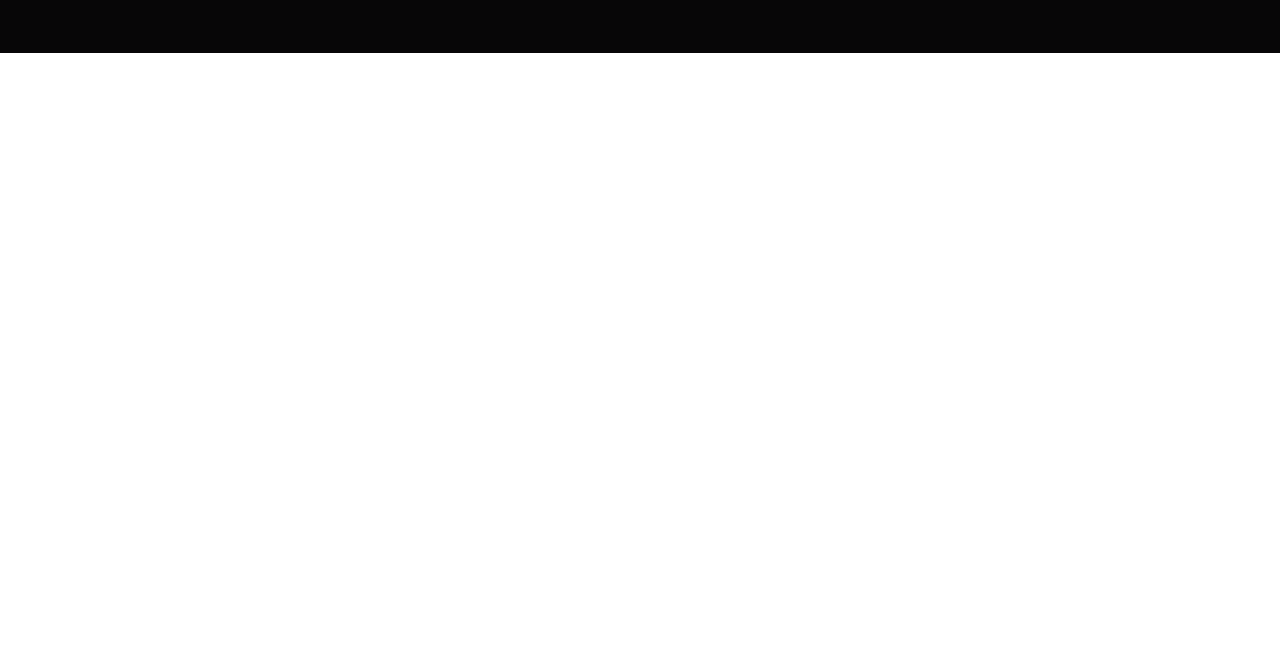
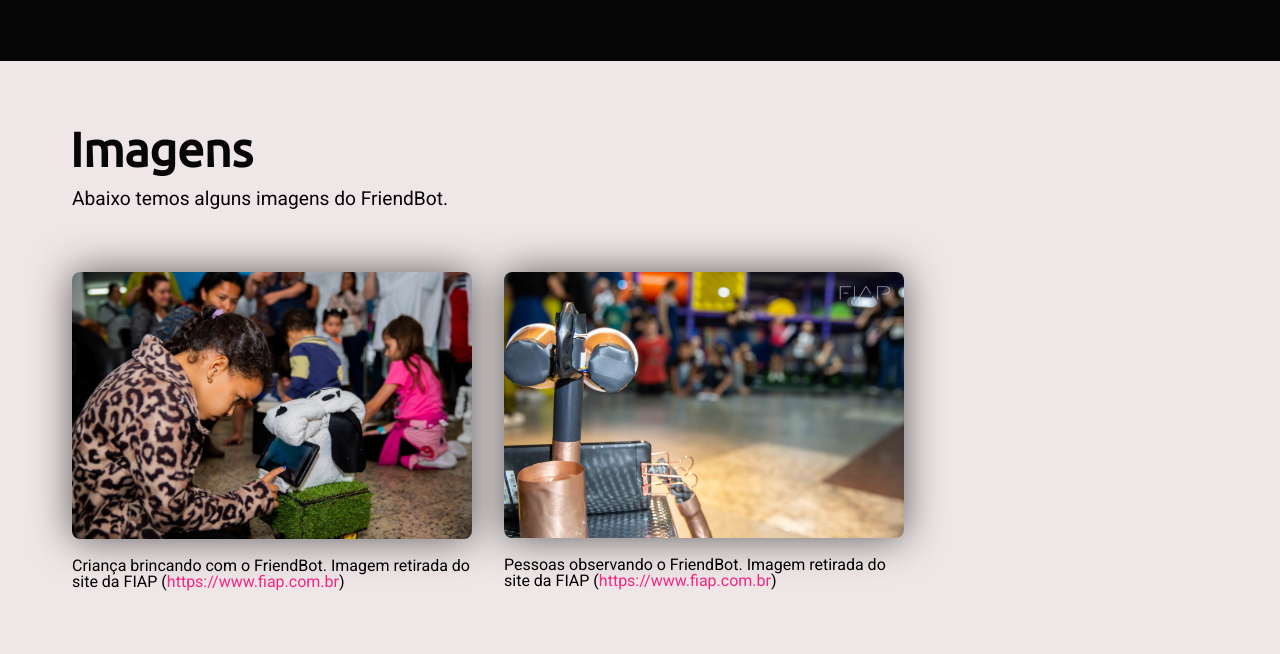
Before and after one commit to hotequil/fiap-friend-bot-web-page, a plain HTML site: page index.html in a window 1280 px wide. Shown: the part 1528-2182 px from the top of the page. Before the commit the page ends 1581 px from the top, so only its background shows below. Drawn offline with Linux system fonts and the light colour scheme.

Commit message:
feita parte de imagens

```diff
--- a/index.html
+++ b/index.html
@@ -78,6 +78,24 @@
                         </div>
                     </article>
                 </section>
+                <section class="home__fourth-content home__space">
+                    <article class="container home__objective">
+                        <div>
+                            <h2 class="home__subtitle home__subtitle--black">Imagens</h2>
+                            <p class="home__word home__word--black">Abaixo temos alguns imagens do FriendBot.</p>
+                            <div class="home__imgs">
+                                <figure class="home__fig">
+                                    <img class="home__fig-img" src="imgs/kid-with-friendbot.webp" alt="Criança brincando com o FriendBot">
+                                    <figcaption class="home__figcapt">Criança brincando com o FriendBot. Imagem retirada do site da FIAP (<a href="https://www.fiap.com.br" class="link" target="_blank" rel="noopener">https://www.fiap.com.br</a>)</figcaption>
+                                </figure>
+                                <figure class="home__fig">
+                                    <img class="home__fig-img" src="./imgs/people-and-friendbot.webp" alt="Pessoas observando o FriendBot">
+                                    <figcaption class="home__figcapt">Pessoas observando o FriendBot. Imagem retirada do site da FIAP (<a href="https://www.fiap.com.br" class="link" target="_blank" rel="noopener">https://www.fiap.com.br</a>)</figcaption>
+                                </figure>
+                            </div>
+                        </div>
+                    </article>
+                </section>
             </div>
         </main>
         <footer>
--- a/stylesheets/home.css
+++ b/stylesheets/home.css
@@ -27,7 +27,7 @@
     color: var(--black);
     font-family: var(--font-title);
     text-indent: -6px;
-    margin-bottom: 16px;
+    margin-bottom: var(--title-space);
     font-weight: bold;
     hyphens: auto;
 }
@@ -38,10 +38,9 @@
     height: 12px;
     background-color: var(--pink);
     display: block;
-    top: -4px;
     transform: skew(0, -1deg);
     position: relative;
-    border-radius: 4px;
+    border-radius: var(--border-radius);
 }
 
 .home__subject{
@@ -57,18 +56,30 @@
     background-color: var(--black);
 }
 
+.home__fourth-content{
+    background-color: var(--light-grey);
+}
+
 .home__subtitle{
     font-size: 3rem;
     font-family: var(--font-title);
     text-indent: -2px;
     color: var(--white);
-    margin-bottom: 12px;
+    margin-bottom: var(--title-space);
     font-weight: 600;
+}
+
+.home__subtitle.home__subtitle--black{
+    color: var(--black);
 }
 
 .home__word{
     font-size: 1.2rem;
     color: var(--white);
+}
+
+.home__word.home__word--black{
+    color: var(--black);
 }
 
 .home__word--highlight{
@@ -80,7 +91,7 @@
     align-items: center;
     margin-top: 4rem;
     padding: 3rem;
-    border-radius: 8px;
+    border-radius: var(--border-radius);
     box-sizing: border-box;
     background: linear-gradient(65deg, var(--white) 70%, var(--dark-grey) 80%);
 }
@@ -100,13 +111,36 @@
 
     margin-top: 4rem;
     display: grid;
-    grid-gap: 2rem;
+    grid-gap: var(--gap);
     grid-template-columns: repeat(2, var(--video-width-medium));
 }
 
 .home__video{
     width: var(--video-width-medium);
     height: 200px;
+    border-radius: var(--border-radius);
+}
+
+.home__imgs{
+    --width-img: 400px;
+
+    margin-top: 4rem;
+    display: grid;
+    grid-template-columns: repeat(2, var(--width-img));
+    grid-gap: var(--gap);
+}
+
+.home__fig-img{
+    border-radius: var(--border-radius);
+    box-shadow: 0 0 40px 0 var(--grey);
+    width: var(--width-img);
+    pointer-events: none;
+    user-select: none;
+}
+
+.home__figcapt{
+    margin-top: var(--title-space);
+    font-size: 1rem;
 }
 
 @media(max-width: 1200px){
@@ -130,11 +164,23 @@
     .home__video{
         margin: 0 auto;
     }
+
+    .home__imgs{
+        grid-template-columns: repeat(1, 1fr);
+    }
+
+    .home__fig-img{
+        width: 100%;
+    }
 }
 
 @media(max-width: 500px){
     .home__title{
         font-size: 4rem;
+    }
+
+    .home__subtitle{
+        font-size: 2rem;
     }
 
     .home__img--fiap{
--- a/stylesheets/menu.css
+++ b/stylesheets/menu.css
@@ -4,6 +4,7 @@
     box-shadow: 0 -8px 16px 2px var(--black);
     position: fixed;
     top: 0;
+    z-index: 1;
 }
 
 .menu__list{
--- a/stylesheets/styles.css
+++ b/stylesheets/styles.css
@@ -34,3 +34,14 @@
 *{
     outline-color: var(--pink);
 }
+
+.link{
+    text-decoration: none;
+    color: var(--pink);
+}
+
+@media(max-width: 600px){
+    .container{
+        padding: 0 1rem;
+    }
+}
--- a/stylesheets/variables.css
+++ b/stylesheets/variables.css
@@ -2,10 +2,15 @@
     --pink: #f72585;
     --grey: #5c5959;
     --dark-grey: #292828;
+    --light-grey: #efe7e7;
     --black: #070607;
     --white: #f7f4f5;
     --border: 4px solid;
     --font-title: 'Ubuntu', sans-serif;
     --menu-height: 72px;
     --max-width: 1200px;
+    --border-radius: 8px;
+    --sapce: 4rem;
+    --title-space: 16px;
+    --gap: 2rem
 }
```
Also changed, not shown: imgs/kid-with-friendbot.webp (added), imgs/people-and-friendbot.webp (added).
